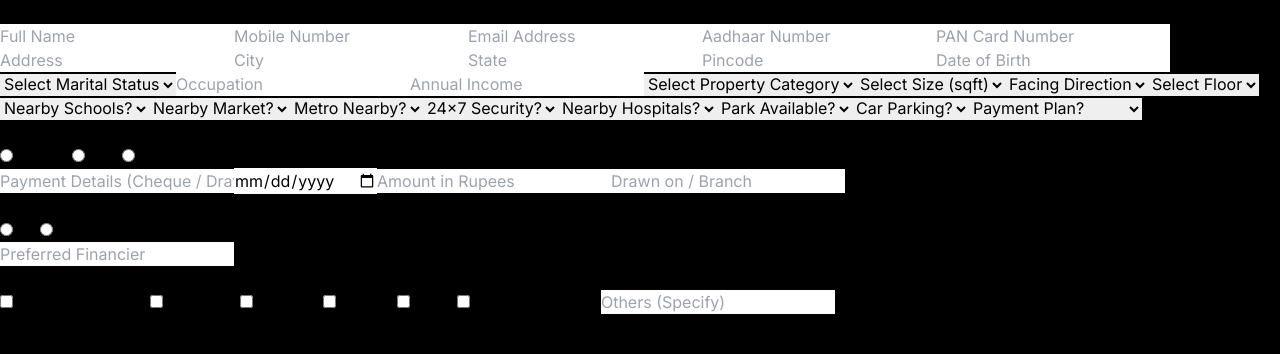
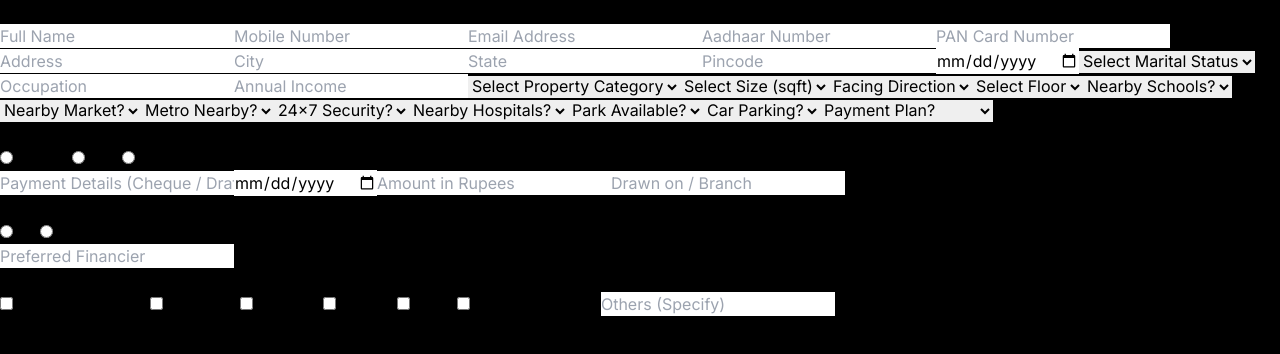
Before and after one commit to iamdebopriya/Real-estate-kit, a React (Vite) app: page / in a window 1280 px wide. Shown: the top 354 px of the page. Built offline with nearby package versions, Linux system fonts and the light colour scheme.

Commit message:
the errors are shown

```diff
--- a/src/App.jsx
+++ b/src/App.jsx
@@ -144,7 +144,7 @@ const validateForm = () => {
 
     ];
 
-    if (formData.propertyCategory && formData.size && formData.floor && formData.propertyType  ) {
+    if (formData.propertyCategory && formData.size && formData.floor && formData.propertyType) {
       const base = basePrice[formData.propertyCategory] || 0;
       const sizeFactor = sizeMultiplier[formData.size] || 1;
       const floorFactor = floorBoost[formData.floor] || 1;
@@ -540,15 +540,27 @@ const validateForm = () => {
           <div className="space-y-4">
             <h1 className="text-3xl font-bold text-purple-700 glow-text text-center mb-2 drop-shadow"> Real Estate Application</h1>
             <input type="text" name="name" placeholder="Full Name" onChange={handleChange} className="w-full p-3 border rounded bg-white" required />
+            {errors.name && <p className="text-red-500 text-sm mt-1">{errors.name}</p>}
+
             <input type="tel" name="mobile" placeholder="Mobile Number" onChange={handleChange} className="w-full p-3 border rounded bg-white" required />
+            {errors.mobile && <p className="text-red-500 text-sm mt-1">{errors.mobile}</p>}
+
             <input type="email" name="email" placeholder="Email Address" onChange={handleChange} className="w-full p-3 border rounded bg-white" required />
+            {errors.email && <p className="text-red-500 text-sm mt-1">{errors.email}</p>}
+
             <input type="text" name="aadhaar" placeholder="Aadhaar Number" onChange={handleChange} className="w-full p-3 border rounded bg-white" required />
+            {errors.aadhaar && <p className="text-red-500 text-sm mt-1">{errors.aadhaar}</p>}
+
             <input type="text" name="pan" placeholder="PAN Card Number" onChange={handleChange} className="w-full p-3 border rounded bg-white" required />
+            {errors.pan && <p className="text-red-500 text-sm mt-1">{errors.pan}</p>}
+
             <input type="text" name="address" placeholder="Address" onChange={handleChange} className="w-full p-3 border rounded bg-white" required />
             <input type="text" name="city" placeholder="City" onChange={handleChange} className="w-full p-3 border rounded bg-white" required />
             <input type="text" name="state" placeholder="State" onChange={handleChange} className="w-full p-3 border rounded bg-white" required />
             <input type="text" name="pincode" placeholder="Pincode" onChange={handleChange} className="w-full p-3 border rounded bg-white" required />
-            <input type="text" name="dob" placeholder="Date of Birth" onChange={handleChange} className="w-full p-3 border rounded bg-white" required />
+            {errors.pincode && <p className="text-red-500 text-sm mt-1">{errors.pincode}</p>}
+
+            <input type="date" name="dob" placeholder="Date of Birth" onChange={handleChange} className="w-full p-3 border rounded bg-white" required />
             <select name="maritalStatus" onChange={handleChange} className="w-full p-3 border rounded bg-white" required>
               <option value="">Select Marital Status</option>
               <option value="Single">Single</option>
```
Lines whose indentation alone changed are shown as unchanged.
